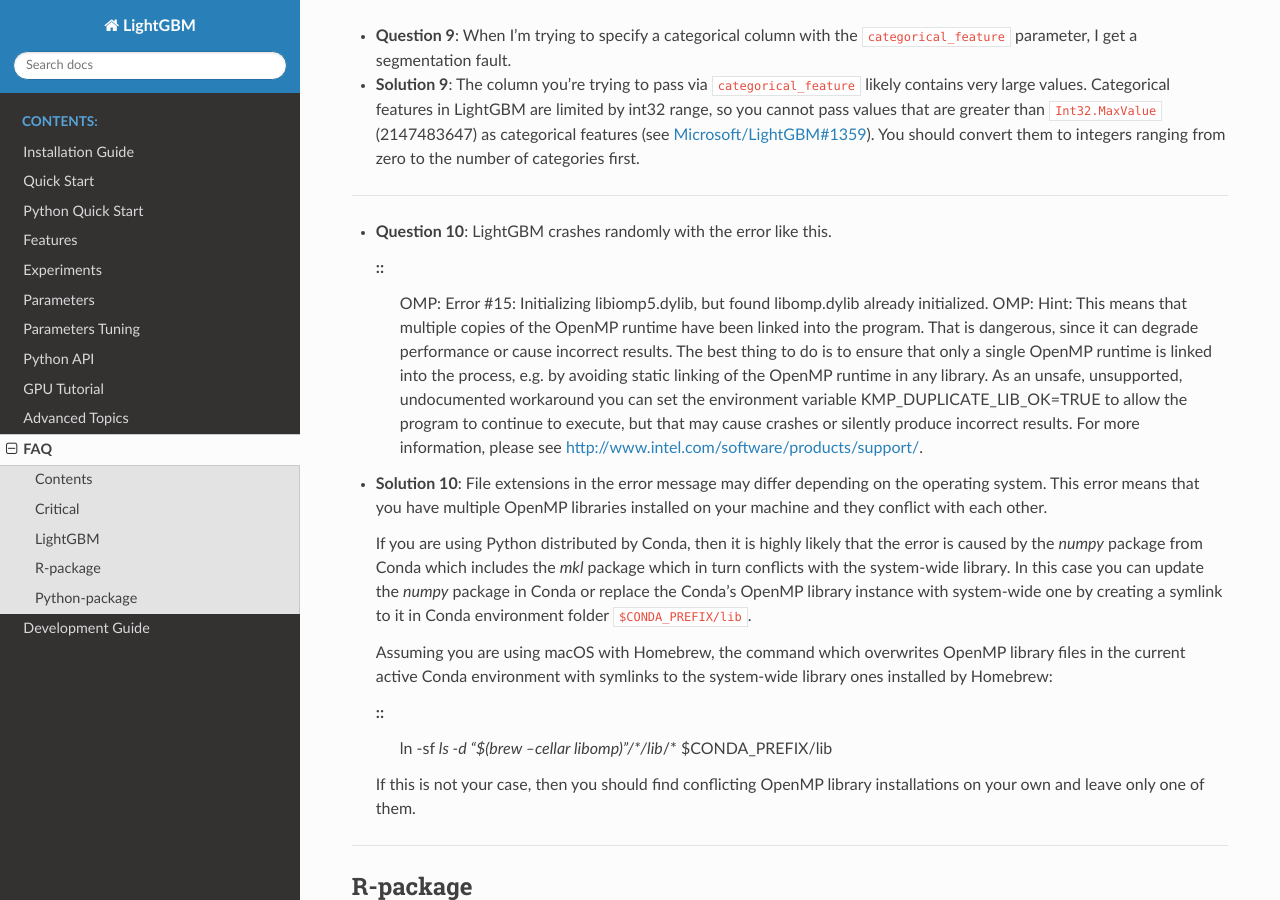
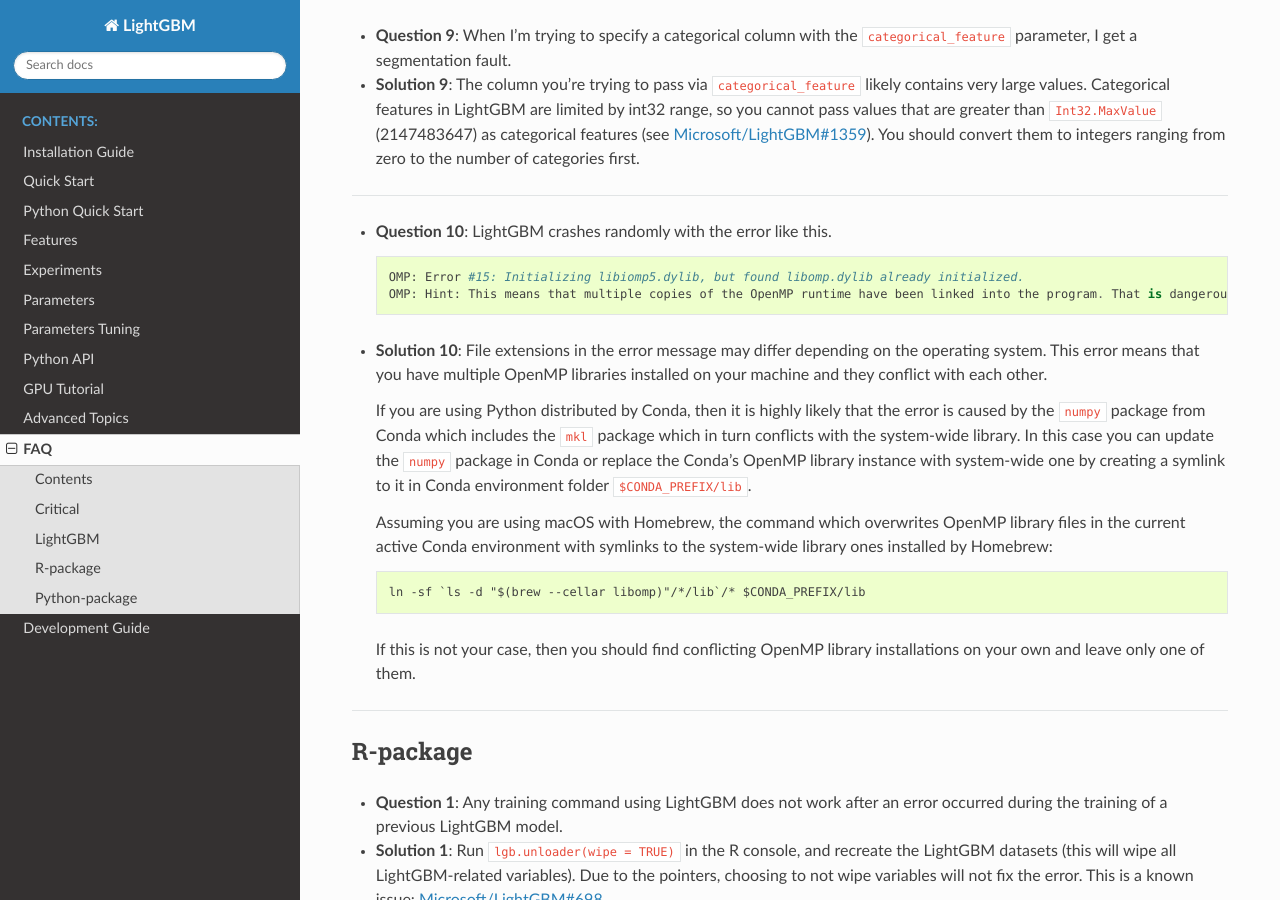
Before and after one commit to microsoft/LightGBM, a Sphinx documentation site: the page built from docs/FAQ.rst, in a window 1280 px wide and 900 px high, scrolled down 1975 px. Built offline with Sphinx 7.4.7 and the Read the Docs theme 2.0.0, drawn with Linux system fonts in a browser that asks for light colours; pages that are not in the unit, such as notebooks, are missing from menus.

Commit message:
fixed markdown

```diff
--- a/docs/FAQ.rst
+++ b/docs/FAQ.rst
@@ -115,18 +115,20 @@
 -  **Question 10**: LightGBM crashes randomly with the error like this.
 
    ::
+
        OMP: Error #15: Initializing libiomp5.dylib, but found libomp.dylib already initialized.
        OMP: Hint: This means that multiple copies of the OpenMP runtime have been linked into the program. That is dangerous, since it can degrade performance or cause incorrect results. The best thing to do is to ensure that only a single OpenMP runtime is linked into the process, e.g. by avoiding static linking of the OpenMP runtime in any library. As an unsafe, unsupported, undocumented workaround you can set the environment variable KMP_DUPLICATE_LIB_OK=TRUE to allow the program to continue to execute, but that may cause crashes or silently produce incorrect results. For more information, please see http://www.intel.com/software/products/support/.
 
 -  **Solution 10**: File extensions in the error message may differ depending on the operating system.
    This error means that you have multiple OpenMP libraries installed on your machine and they conflict with each other.
 
-   If you are using Python distributed by Conda, then it is highly likely that the error is caused by the `numpy` package from Conda which includes the `mkl` package which in turn conflicts with the system-wide library.
-   In this case you can update the `numpy` package in Conda or replace the Conda's OpenMP library instance with system-wide one by creating a symlink to it in Conda environment folder ``$CONDA_PREFIX/lib``.
+   If you are using Python distributed by Conda, then it is highly likely that the error is caused by the ``numpy`` package from Conda which includes the ``mkl`` package which in turn conflicts with the system-wide library.
+   In this case you can update the ``numpy`` package in Conda or replace the Conda's OpenMP library instance with system-wide one by creating a symlink to it in Conda environment folder ``$CONDA_PREFIX/lib``.
 
    Assuming you are using macOS with Homebrew, the command which overwrites OpenMP library files in the current active Conda environment with symlinks to the system-wide library ones installed by Homebrew:
 
    ::
+
        ln -sf `ls -d "$(brew --cellar libomp)"/*/lib`/* $CONDA_PREFIX/lib
 
    If this is not your case, then you should find conflicting OpenMP library installations on your own and leave only one of them.
```
